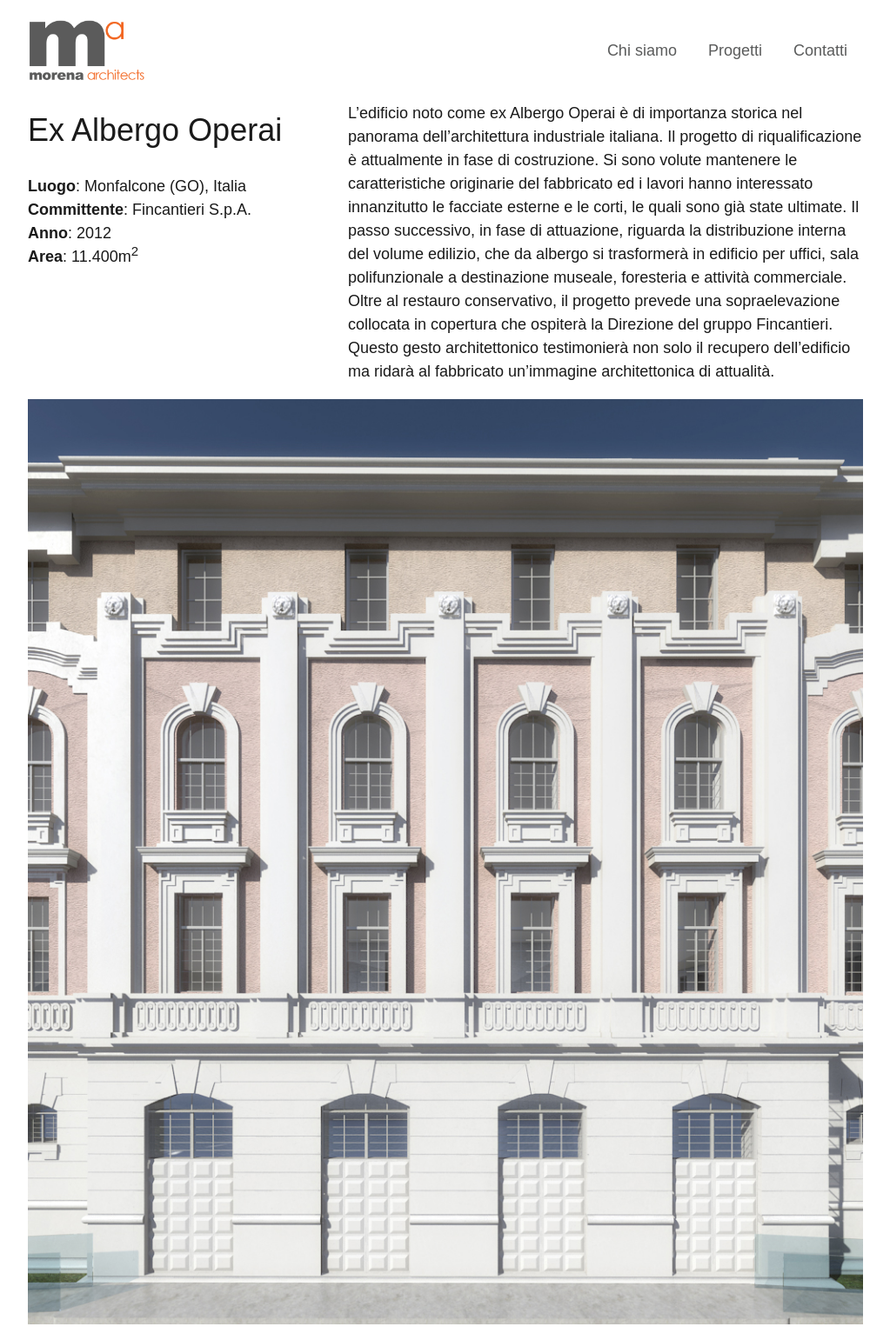
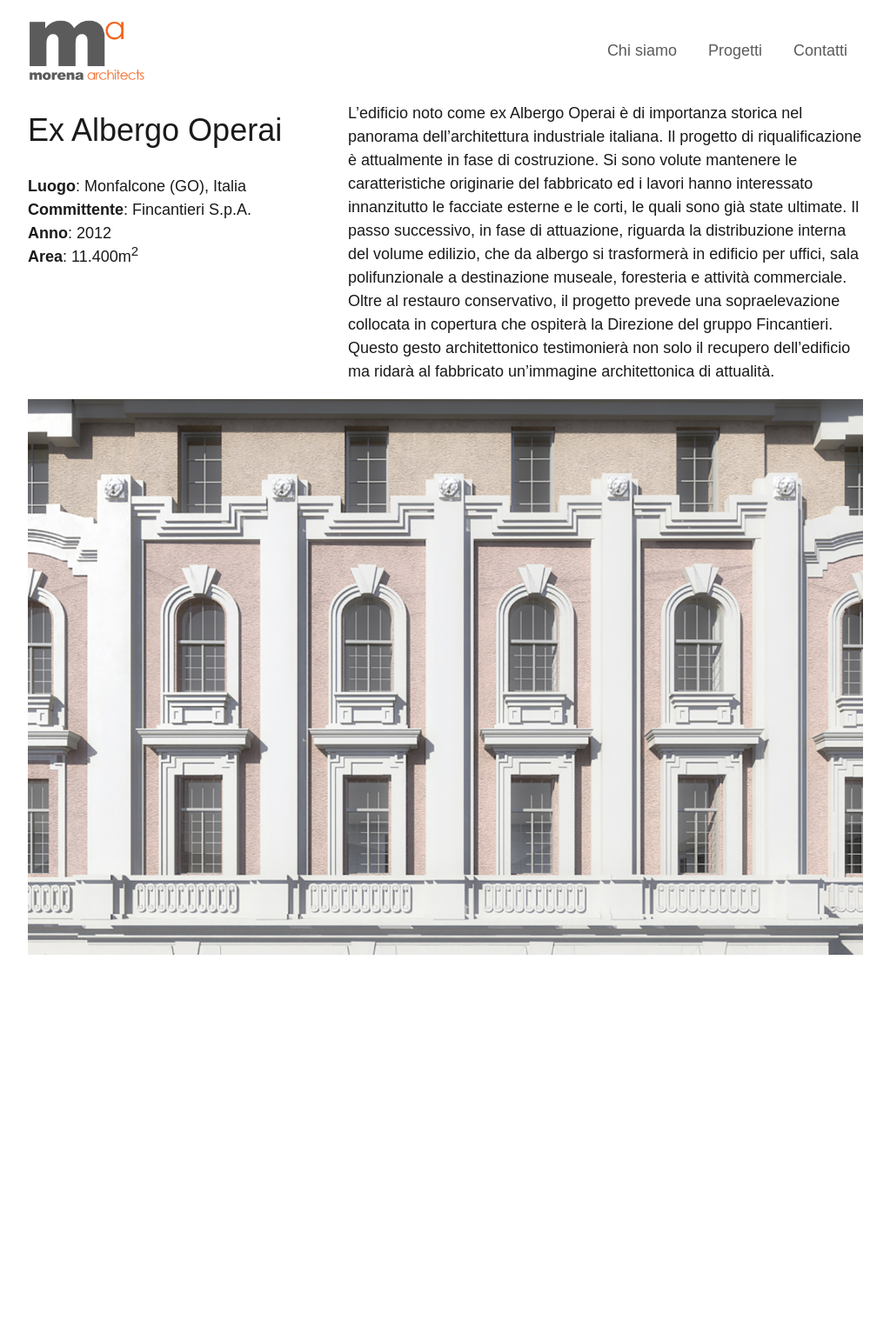
Before and after one commit to xmamo/maoffice, a Jekyll site: the page built from _projects/ex-albergo-operai.md, in a window 1280 px wide. Shown: the whole page at 87% size, without its empty margins (128-1151 px from the left). Built offline with Jekyll 4.4.1, drawn with Linux system fonts in a browser that asks for light colours; after the commit the page ends 1116 px from its top, so only the background shows below that.

Commit message:
Update ex-albergo-operai.md

```diff
--- a/_projects/ex-albergo-operai.md
+++ b/_projects/ex-albergo-operai.md
@@ -8,7 +8,7 @@ data:
   - { key: 'Area', value: '11.400m<sup>2</sup>' }
 
 images:
-  - '/assets/images/ex-albergo-operai/11.jpg'
+  - '/assets/images/ex-albergo-operai/EAO001.jpg'
 ---
 
 L'edificio noto come ex Albergo Operai è di importanza storica nel panorama dell'architettura
```
